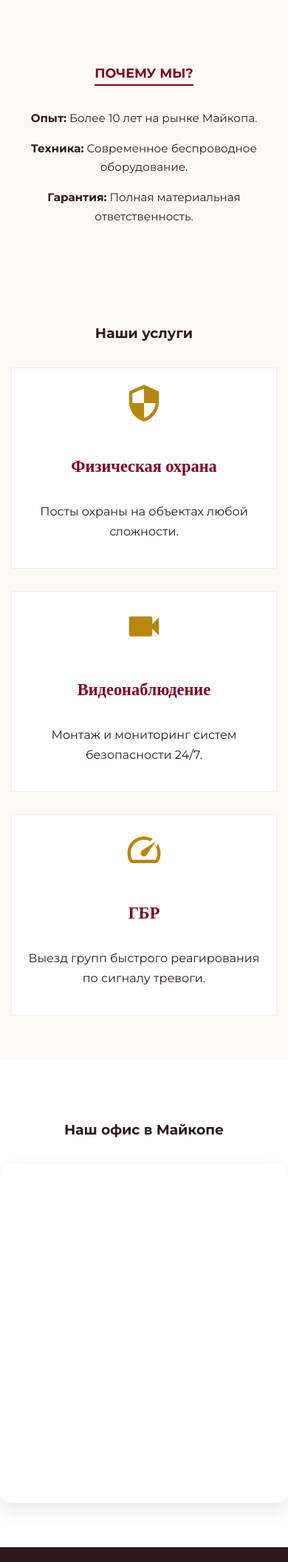
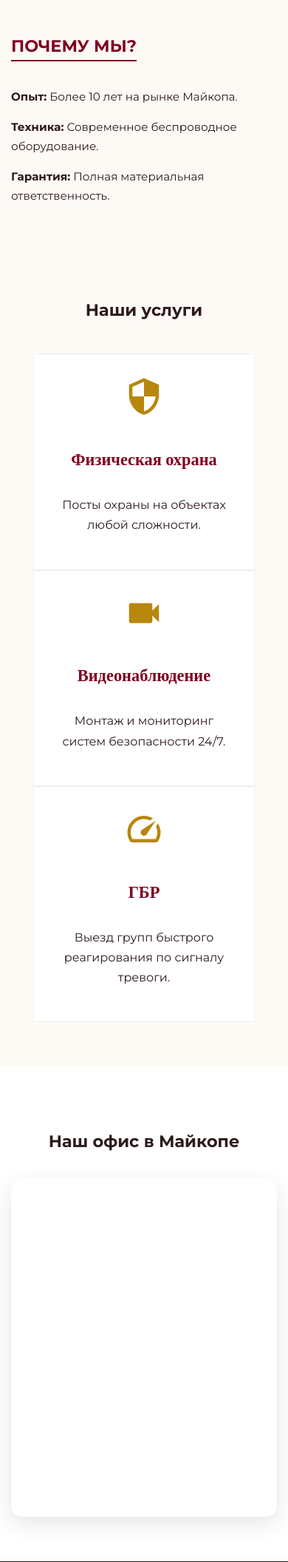
Before and after one commit to Wolndemort/github.safe-city01, a Flask app: page / in a window 390 px wide. Shown: the part 948-3060 px from the top of the page at 74% size. Run offline with Flask 3, Linux system fonts and the light colour scheme.

Commit message:
mobileadaptiv

```diff
--- a/static/main.css
+++ b/static/main.css
@@ -212,92 +212,52 @@ footer {
     100% { transform: scale(1.8); opacity: 0; }
 }
 
-/* Добавьте это в самый конец вашего файла */
-
 @media (max-width: 900px) {
-    /* 1. Жесткий сброс для предотвращения сдвига */
+    /* 1. Блокируем горизонтальный скролл на корню */
     html, body {
         overflow-x: hidden !important;
         width: 100% !important;
-        position: relative;
         margin: 0;
         padding: 0;
     }
 
-    /* 2. Навигация */
+    /* 2. Исправляем контейнеры, которые распирают экран */
+    .hero-container, .container, .grid, .services {
+        width: 100% !important;
+        max-width: 100% !important; /* Убираем 1200px */
+        margin-left: 0 !important;
+        margin-right: 0 !important;
+        padding-left: 15px !important;
+        padding-right: 15px !important;
+        box-sizing: border-box !important;
+        display: block !important; /* Для надежности на старых iOS */
+    }
+
+    /* 3. Чтобы текст не прилипал к краям и не уезжал */
+    .hero-side, .hero-video {
+        width: 100% !important;
+        padding: 0 !important;
+        margin: 0 0 20px 0 !important;
+        text-align: left; /* Можно поменять на center, если нужно */
+    }
+
+    /* 4. Исправляем заголовки, которые могут быть шире экрана */
+    h1, h2, h3, .logo-text {
+        word-wrap: break-word;
+        overflow-wrap: break-word;
+        max-width: 100%;
+        font-size: 1.4rem !important; /* Уменьшаем размер, чтобы влезло */
+    }
+
+    /* 5. Навигация (шапка) */
     .navbar .container {
-        flex-direction: column;
-        gap: 10px;
-        padding: 10px;
+        display: flex !important;
+        flex-direction: column !important;
+        align-items: center;
     }
 
     nav a {
-        margin: 5px 10px;
-        font-size: 0.9rem;
-    }
-
-    /* 3. Hero-секция (исправляем порядок и ширину) */
-    .hero-container {
-        display: flex !important;
-        flex-direction: column !important;
-        margin: 20px 0 !important;
-        padding: 0 15px !important;
-        width: 100% !important;
-        box-sizing: border-box !important;
-    }
-
-    .hero-video {
-        order: 1;
-        width: 100% !important;
-        flex: none !important;
-    }
-
-    .hero-video video {
-        width: 100%;
-        max-height: 300px;
-    }
-
-    .hero-side {
-        order: 2;
-        width: 100% !important;
-        flex: none !important;
-        text-align: center;
-        padding: 15px 0 !important;
-    }
-
-    .hero-side h3 {
-        font-size: 1.1rem;
-        margin-bottom: 15px;
-    }
-
-    /* 4. Сетка услуг */
-    .grid {
-        grid-template-columns: 1fr; /* Только одна колонка */
-        padding: 0 15px;
-        margin-top: 20px;
-    }
-
-    .card {
-        padding: 20px;
-    }
-
-    /* 5. Кнопки и контакты */
-    .contact-links {
-        flex-direction: column;
-        align-items: center;
-        padding: 0 20px;
-    }
-
-    .contact-links .btn {
-        width: 100%;
-        max-width: 300px;
-        text-align: center;
-    }
-
-    .floating-phone {
-        width: 50px;
-        height: 50px;
-        bottom: 20px;
-        right: 20px;
+        margin: 5px;
+        display: inline-block;
     }
 }
```
